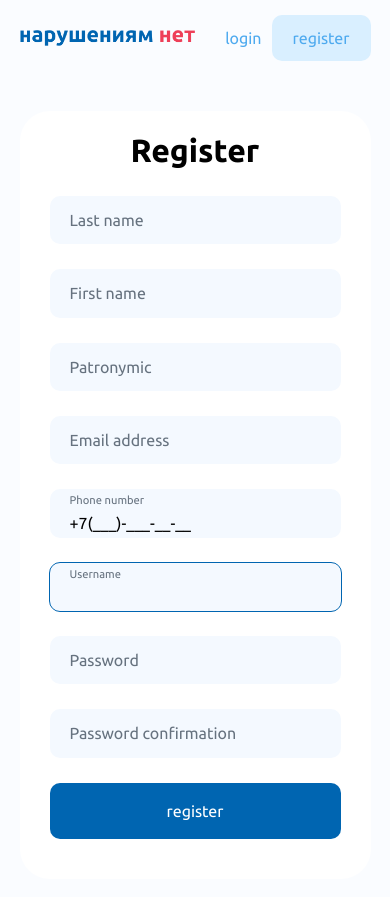
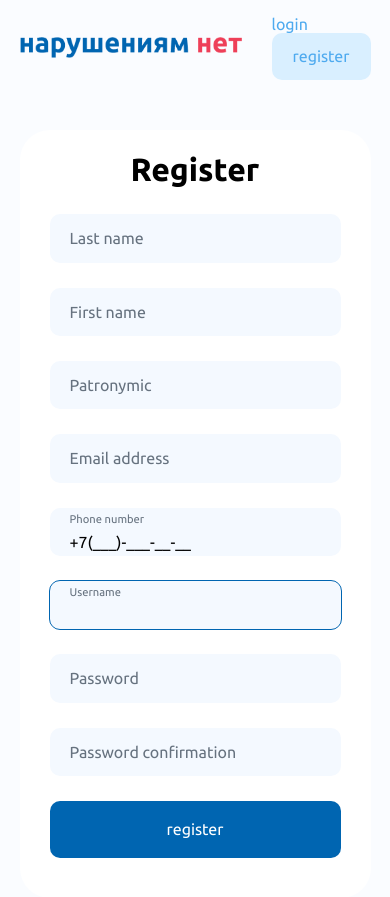
Before and after one commit to loooltooot/violations-no, a Django app: page /register/ in a window 390 px wide. Shown: the top 897 px of the page. Run offline with Django 4.2, Linux system fonts and the light colour scheme.

Commit message:
feat: ru locale and mobile fix

```diff
--- a/reports/static/reports/css/global.css
+++ b/reports/static/reports/css/global.css
@@ -250,6 +250,7 @@
 
     body>header nav ul {
         column-gap: 10px;
+        flex-wrap: wrap;
     }
 
     body>header.auth .logo {
--- a/reports/urls.py
+++ b/reports/urls.py
@@ -1,5 +1,5 @@
 from django.urls import path
-from django.utils.translation import gettext as _
+from django.utils.translation import gettext_lazy as _
 
 from . import views
 
```
Also changed, not shown: reports/locale/ru/LC_MESSAGES/django.po (added), 1 other file.
